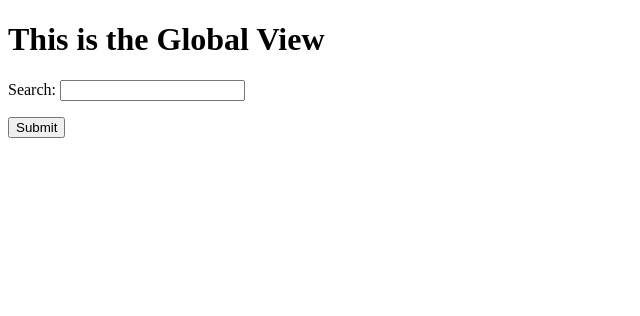
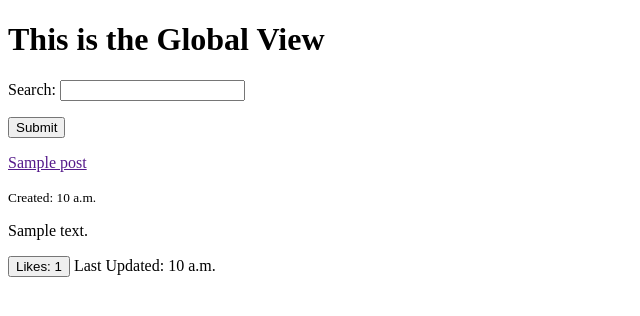
Before and after one commit to amazingshellyyy/catbook, a Django app: page /search/ in a window 1280 px wide. Shown: the top 316 px of the page, without its empty margins (0-640 px from the left). Run offline with Django 3.2, Linux system fonts and the light colour scheme; tables that the repository leaves empty hold one stand-in row (values such as "Sample post").

Commit message:
updates global_view with all posts

```diff
--- a/main_app/templates/global_view.html
+++ b/main_app/templates/global_view.html
@@ -1,3 +1,5 @@
+{% load static %}
+
 <!DOCTYPE html>
 <html>
 <head>
@@ -10,5 +12,19 @@
   {{ form.as_p}}
   <input type="submit" value="Submit" />
 </form>
+<main>
+	{% for post in posts %}
+	<div>
+		<a href="">
+			<p>{{ post.title }}</p>
+		</a>
+		<small>Created: {{post.dateCreated}}</small>
+		<p>{{ post.context }}</p>
+		<button data-id="{{ post.id}}">Likes: {% if post.likes > 0 %} {{ post.likes }} {% else %} None, ur cat ugly :( {% endif %}</button>
+		<span>Last Updated: {{ post.dateUpdated }}</span>
+	</div>
+	{% endfor %}
+</main>
+<script src="{% static 'js/likes.js' %}"></script>
 </body>
 </html>
```
